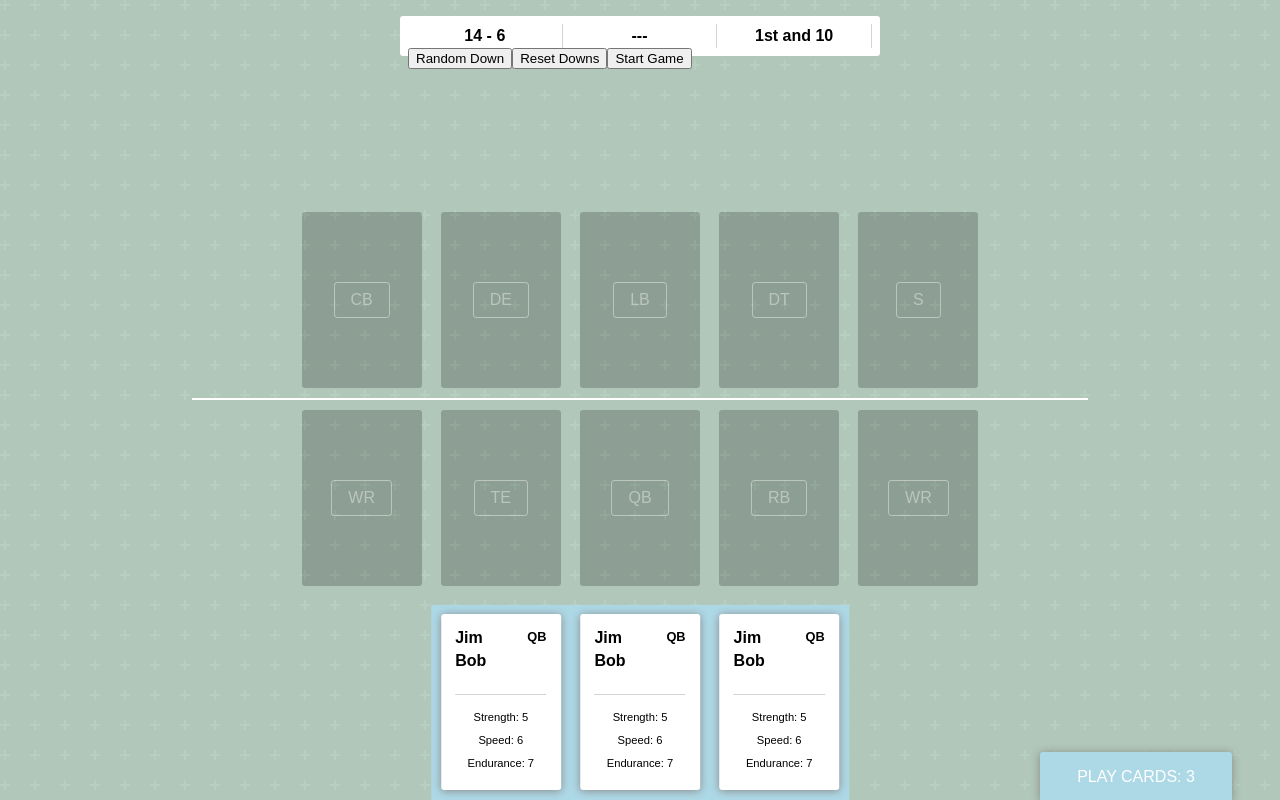
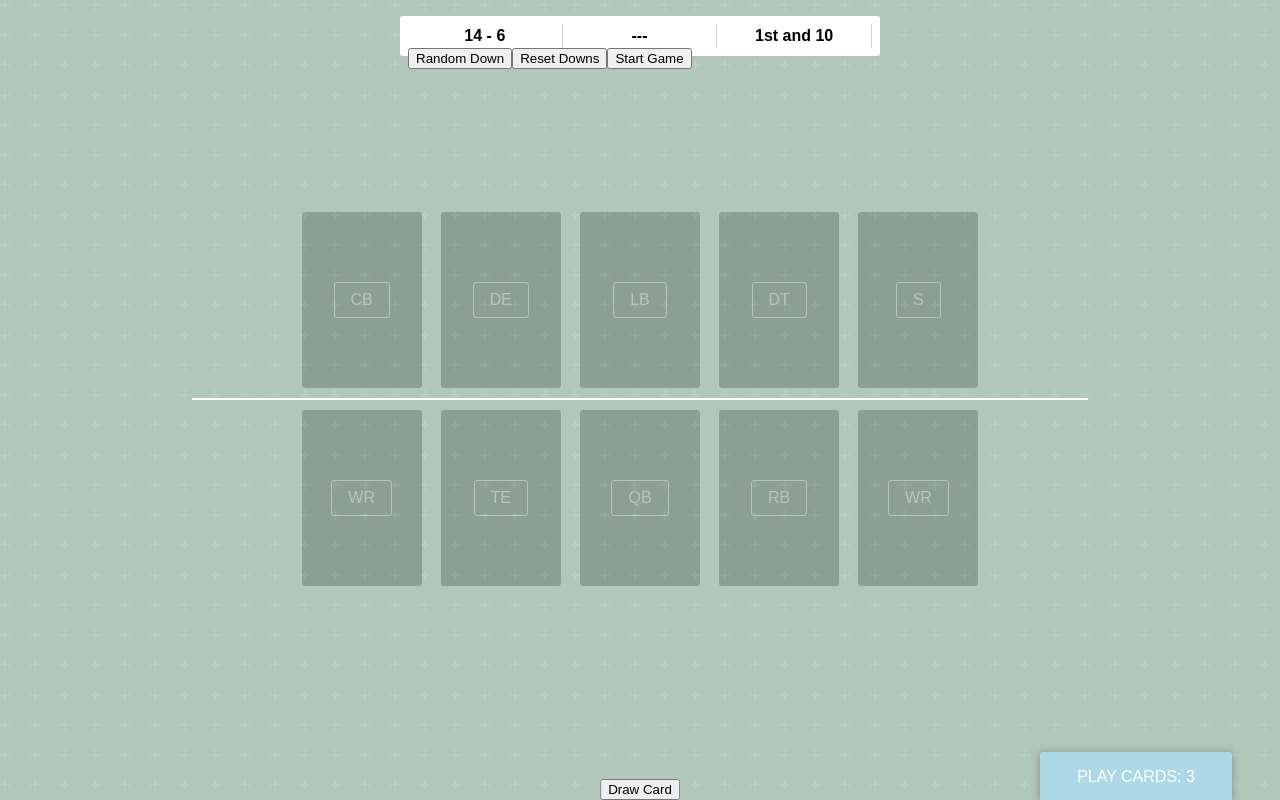
Before and after one commit to billearly/two-minute-warning, a Next.js app: page /game in a window 1280 px wide. Built offline with nearby package versions, Linux system fonts and the light colour scheme.

Commit message:
Able to draw random play card from deck into hand

```diff
--- a/components/board/Hand.tsx
+++ b/components/board/Hand.tsx
@@ -2,13 +2,12 @@ import React, { Component } from 'react';
 import styled from 'styled-components';
 import { inject, observer } from 'mobx-react';
 import StoreType from '../../stores/StoreTypes';
-import { HandStore } from '../../stores';
-
-// Temporary
-import { PlayerCard } from '../cards';
+import { HandStore, DeckStore } from '../../stores';
+import { PlayCard } from '../cards';
 
 interface IProps {
     HandStore?: HandStore;
+    DeckStore?: DeckStore;
 }
 
 const StyledHand = styled.div`
@@ -23,21 +22,39 @@ const StyledHand = styled.div`
 `;
 
 @inject(StoreType.HANDSTORE)
+@inject(StoreType.DECKSTORE)
 @observer
 export class Hand extends Component<IProps> {
     constructor(props) {
         super(props);
+
+        this.drawCardFromDeck = this.drawCardFromDeck.bind(this);
+        this.renderPlayCards = this.renderPlayCards.bind(this);
+    }
+
+    drawCardFromDeck() {
+        this.props.HandStore.addPlayCard(this.props.DeckStore.drawPlayCard());
+    }
+
+    renderPlayCards() {
+        return this.props.HandStore.playCards.map((card, i) =>
+            <PlayCard
+                key={i}
+                type={card.type}
+                source={card.source}
+                target={card.target}
+                title={card.title}
+                description={card.description}
+                difficulty={card.difficulty}
+            />
+        );
     }
 
     render() {
         return (
             <StyledHand>
-                {this.props.HandStore.cards.map((card, i) =>
-                    <PlayerCard
-                        key={i}
-                        playerInfo={card}
-                    />
-                )}
+                {this.renderPlayCards()}
+                <button onClick={this.drawCardFromDeck}>Draw Card</button>
             </StyledHand>
         );
     }
--- a/stores/DeckStore.ts
+++ b/stores/DeckStore.ts
@@ -1,4 +1,4 @@
-import { observable } from 'mobx';
+import { observable, action } from 'mobx';
 import { mockPlayers, mockPlays } from '../data';
 import { IPlayer, IPlay } from 'model';
 
@@ -8,4 +8,28 @@ export class DeckStore {
 
     @observable
     playCards: IPlay[] = mockPlays;
+
+    @action
+    drawPlayerCard = (): IPlayer => {
+        if (this.playerCards.length > 0) {
+            const randomNum = Math.floor(Math.random() * this.playerCards.length);
+            const drawnCard = this.playerCards.splice(randomNum, 1);
+
+            return drawnCard[0];
+        }
+
+        return null;
+    }
+
+    @action
+    drawPlayCard = (): IPlay => {
+        if (this.playCards.length > 0) {
+            const randomNum = Math.floor(Math.random() * this.playCards.length);
+            const drawnCard = this.playCards.splice(randomNum, 1);
+
+            return drawnCard[0];
+        }
+
+        return null;
+    }
 }
--- a/stores/HandStore.ts
+++ b/stores/HandStore.ts
@@ -1,36 +1,21 @@
-import { observable } from 'mobx'
+import { observable, action } from 'mobx'
 
 //temp
-import { IPlayer } from '../model';
+import { IPlayer, IPlay } from '../model';
 import { PlayerPosition }  from '../enum';
 
 
 export class HandStore {
     @observable
-    cards: IPlayer[] = [
-        {
-            firstName: 'Jim',
-            lastName: 'Bob',
-            position: PlayerPosition.QB,
-            strength: 5,
-            speed: 6,
-            endurance: 7
-        },
-        {
-            firstName: 'Jim',
-            lastName: 'Bob',
-            position: PlayerPosition.QB,
-            strength: 5,
-            speed: 6,
-            endurance: 7
-        },
-        {
-            firstName: 'Jim',
-            lastName: 'Bob',
-            position: PlayerPosition.QB,
-            strength: 5,
-            speed: 6,
-            endurance: 7
+    cards: IPlayer[] = [];
+
+    @observable
+    playCards: IPlay[] = [];
+
+    @action
+    addPlayCard = (playCard: IPlay): void => {
+        if (playCard) {
+            this.playCards.push(playCard);
         }
-    ];
+    }
 }
```
